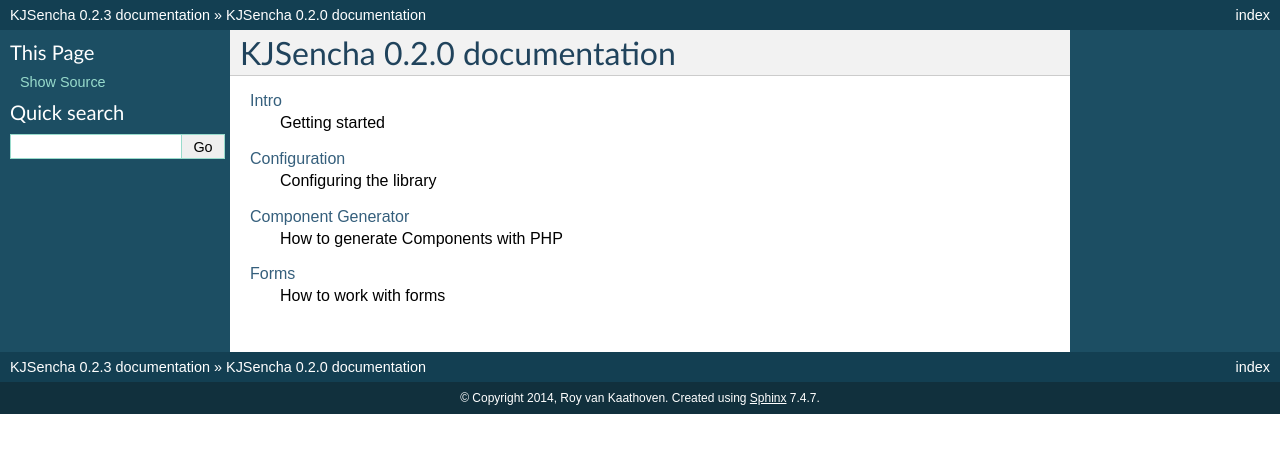
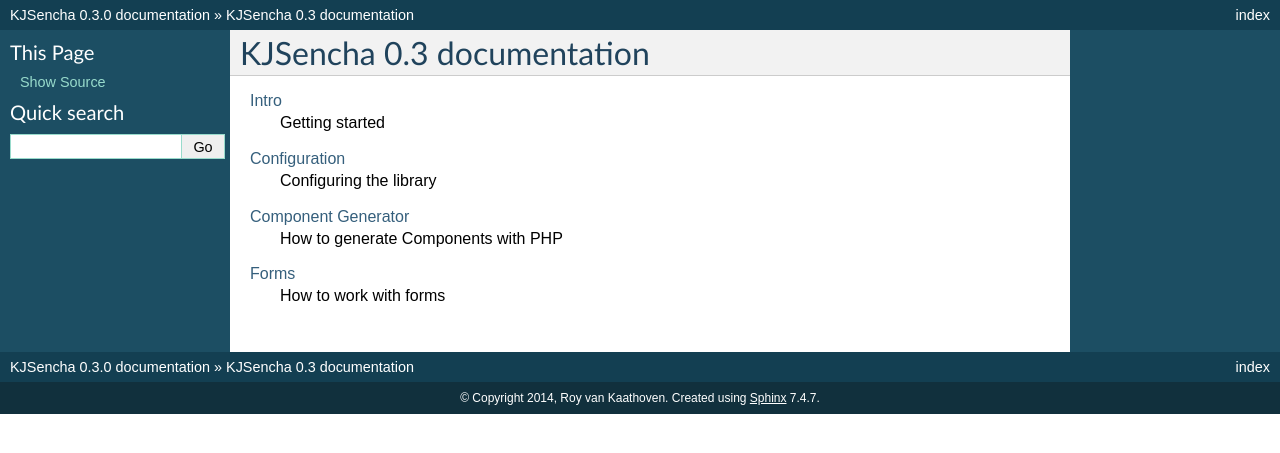
Before and after one commit to Rovak/KJSencha, a Sphinx documentation site: the page built from docs/index.rst, in a window 1280 px wide. Shown: the top 453 px of the page. Built offline with Sphinx 7.4.7, drawn with Linux system fonts in a browser that asks for light colours.

Commit message:
bump version

```diff
--- a/README.md
+++ b/README.md
@@ -1,5 +1,6 @@
-KJSencha Module 0.2.3 [![Master Branch Build Status](https://secure.travis-ci.org/Rovak/KJSencha.png?branch=master)](http://travis-ci.org/Rovak/KJSencha)
-======================
+KJSencha Module 0.3.0
+=====================
+[![Master Branch Build Status](https://secure.travis-ci.org/Rovak/KJSencha.png?branch=master)](http://travis-ci.org/Rovak/KJSencha)
 
 [Sencha Ext-JS](http://www.sencha.com/products/extjs/) / Sencha Touch Integration Module
 for [Zend Framework 2](http://framework.zend.com/).
--- a/docs/conf.py
+++ b/docs/conf.py
@@ -51,9 +51,9 @@
 # built documents.
 #
 # The short X.Y version.
-version = '0.2.0'
+version = '0.3'
 # The full version, including alpha/beta/rc tags.
-release = '0.2.3'
+release = '0.3.0'
 
 # The language for content autogenerated by Sphinx. Refer to documentation
 # for a list of supported languages.
```
Also changed, not shown: other parts of README.md (+1 -1 lines).
